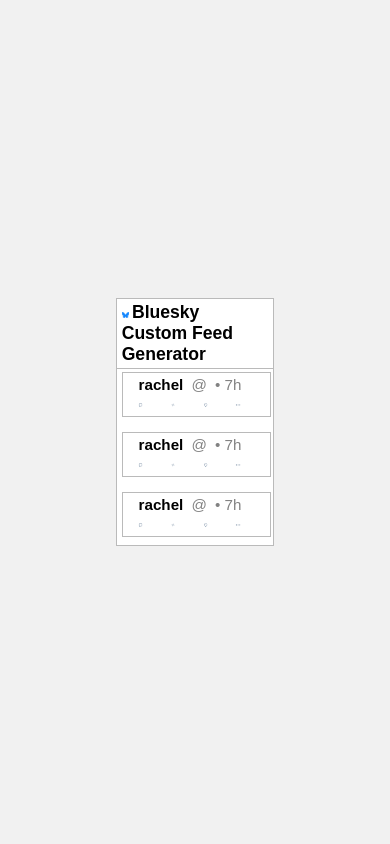
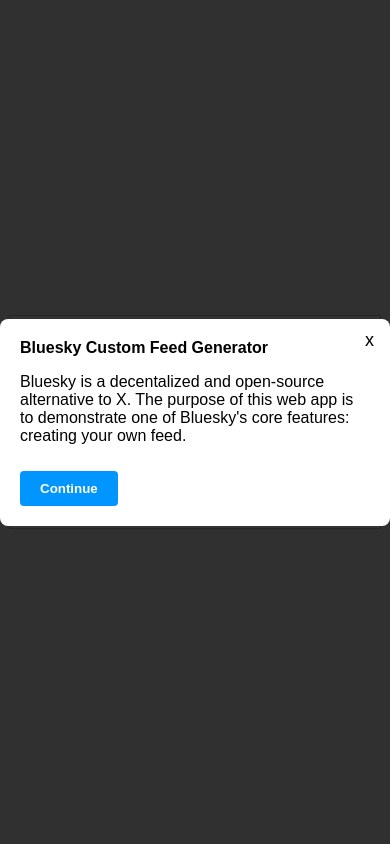
Before and after one commit to rrachelhuangg/BlueskyReddit, a Flask app: page / in a window 390 px wide. Run offline with Flask 3, Linux system fonts and the light colour scheme; data that the repository does not hold is empty.

Commit message:
Added welcome modal and mobile view styling

```diff
--- a/main.py
+++ b/main.py
@@ -7,9 +7,9 @@
 
 @app.route("/")
 def home():
-    refresh_token = get_refresh_token('demo-bsky-reddit.bsky.social', 'Bluesky#1!')
+    refresh_token = get_refresh_token('demo-bluesky-acc.bsky.social', 'Bluesky#1!')
     access_token = get_access_token(refresh_token)
-    handle = "demo-bsky-reddit.bsky.social"
+    handle = "demo-bluesky-acc.bsky.social"
     url = f'https://bsky.social/xrpc/app.bsky.feed.getAuthorFeed?actor={handle}&limit={100}'
     headers = {
         'Authorization':f"Bearer {access_token}",
@@ -18,13 +18,13 @@
     response = requests.get(url, headers=headers, timeout=15)
 
     posts = []
-    for i in range(10):
+    for i in range(len(response.json()['feed'])):
         post = {}
-        post['handle'] = response.json()['feed'][0]['post']['author']['handle']
-        post['text_content'] = response.json()['feed'][0]['post']['record']['text']
-        post['reply_count'] = response.json()['feed'][0]['post']['replyCount']
-        post['repost_count'] = response.json()['feed'][0]['post']['repostCount']
-        post['like_count'] = response.json()['feed'][0]['post']['likeCount']
+        post['handle'] = response.json()['feed'][i]['post']['author']['handle']
+        post['text_content'] = response.json()['feed'][i]['post']['record']['text']
+        post['reply_count'] = response.json()['feed'][i]['post']['replyCount']
+        post['repost_count'] = response.json()['feed'][i]['post']['repostCount']
+        post['like_count'] = response.json()['feed'][i]['post']['likeCount']
         posts += [post]
     return render_template("index.html", posts=posts)
 
--- a/static/css/style.css
+++ b/static/css/style.css
@@ -94,3 +94,57 @@
     cursor:pointer;
     border-radius:20%;
 }
+
+.modal-overlay{
+    position: fixed;
+    top:0;
+    left:0;
+    width:100vw;
+    height:100vh;
+    background:rgba(0, 0, 0, 0.8);
+    justify-content: center;
+    align-items: center;
+    display: flex;
+    z-index: 1000;
+}
+
+.modal-content{
+    background: white;
+    padding:20px;
+    border-radius:8px;
+    position: relative;
+    max-width:400px;
+    width:90%;
+}
+
+.modal-close{
+    position: absolute;
+    top:10px;
+    right:10px;
+    background: transparent;
+    border:none;
+    font-size:18px;
+    cursor:pointer;
+}
+
+.button{
+    padding:10px 20px;
+    margin-top:10px;
+    background-color: rgb(0, 149, 255);
+    color:rgb(255, 255, 255);
+    border:none;
+    border-radius:4px;
+    cursor:pointer;
+    font-weight:bold;
+}
+
+.modal-title{
+    font-weight:bold;
+}
+
+/*mobile view*/
+@media(max-width:480px){
+    #card{
+      width:95vw;
+    }
+  }
--- /dev/null
+++ b/static/js/index.js
@@ -0,0 +1,20 @@
+const modal = document.getElementById('login-modal');
+const closeModalButton = document.getElementById('close-modal-button');
+const loginButton = document.getElementById('submit-button');
+
+function openModal(){
+    modal.style.display='flex';
+}
+
+function closeModal(){
+    modal.style.display='none';
+}
+
+closeModalButton.addEventListener('click', closeModal);
+loginButton.addEventListener('click', closeModal);
+
+modal.addEventListener('click', function(e){
+    if(e.target===modal){
+        closeModal();
+    }
+});
--- a/templates/index.html
+++ b/templates/index.html
@@ -31,9 +31,20 @@
                 </div>
               </div>
             {% endfor %}
+
+            <div class="modal-overlay" id="login-modal">
+              <div class="modal-content">
+                <button class="modal-close" id = "close-modal-button">x</button>
+                  <div class="modal-title">Bluesky Custom Feed Generator</div>
+                  <p>Bluesky is a decentalized and open-source alternative to X. The purpose of this web app is to demonstrate one of
+                    Bluesky's core features: creating your own feed. </p>
+                  <button class="button" id = "submit-button">Continue</button>
+              </div>
+            </div>
+
         </div>
     </div>
     </main>
-    <script src="index.js"></script>
+    <script src="../static/js/index.js"></script>
   </body>
 </html>
```
